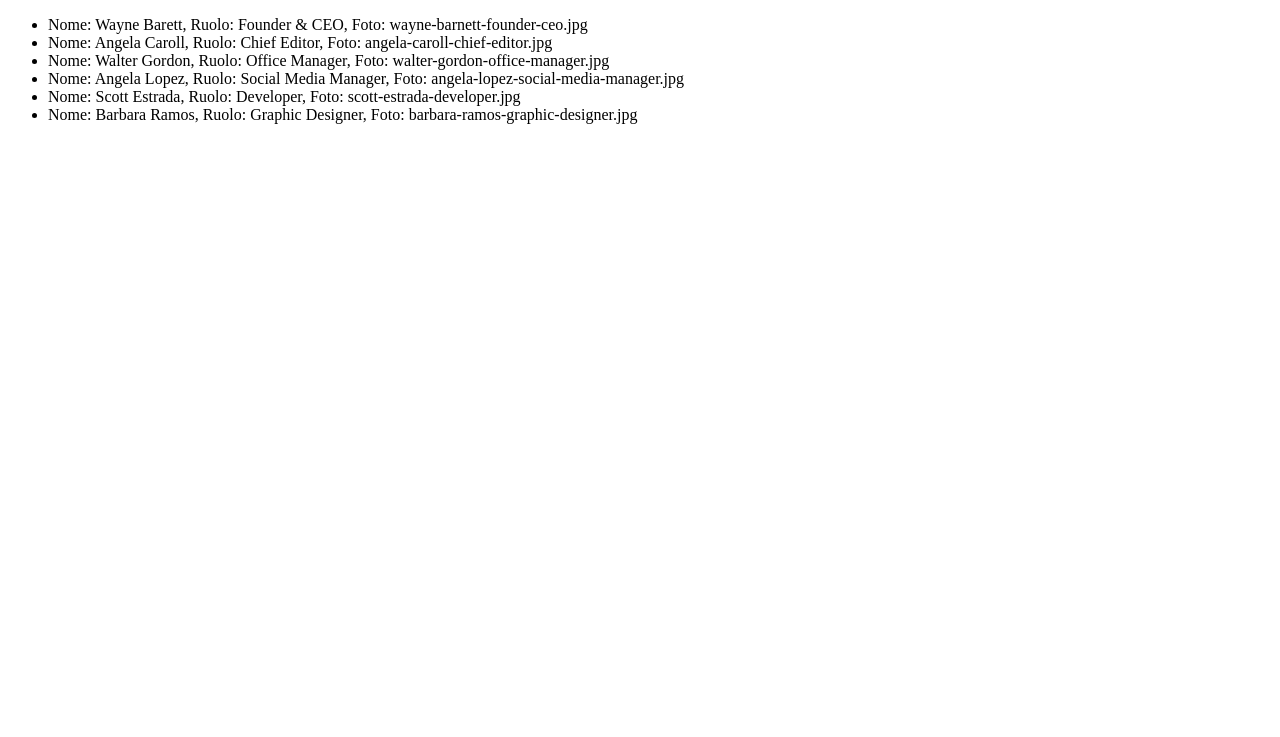
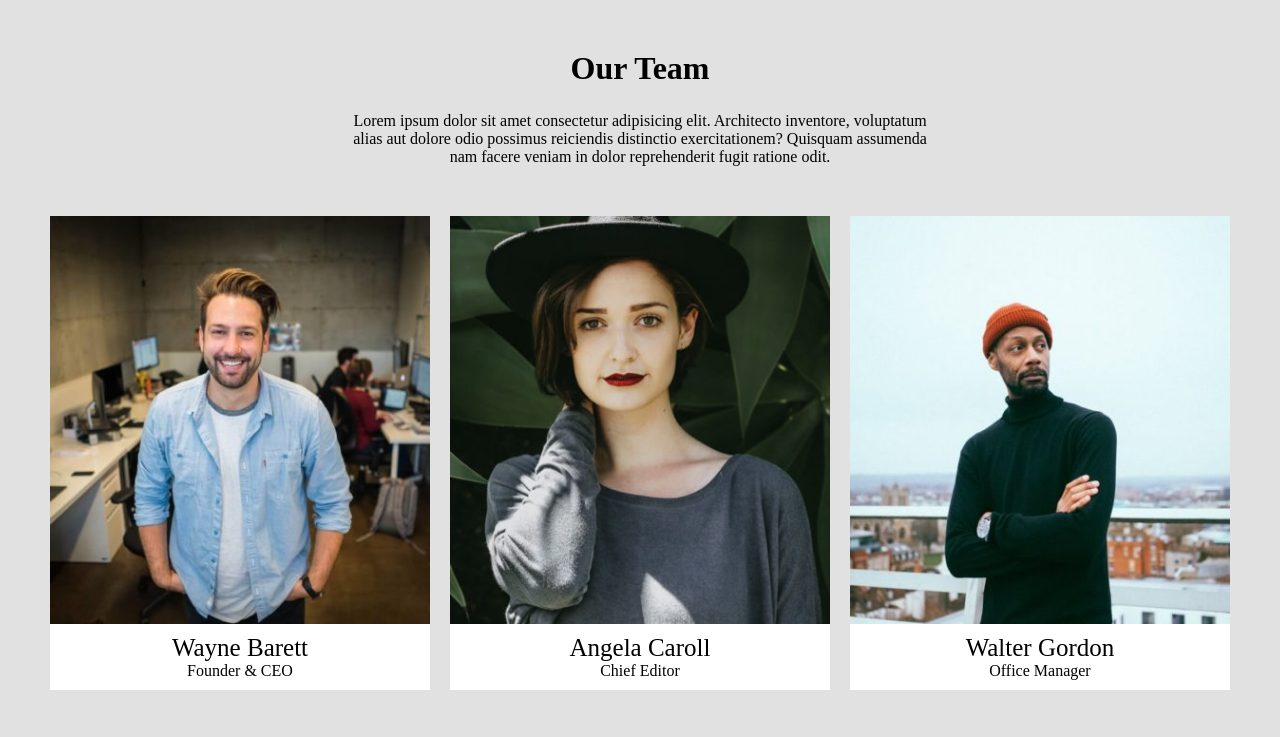
Before and after one commit to LucaZanfrisco/js-our-team, a plain HTML site: page index.html in a window 1280 px wide. Shown: the top 737 px of the page. Drawn offline with Linux system fonts and the light colour scheme.

Commit message:
Creazione della struttura, inserimento dati da js

```diff
--- /dev/null
+++ b/css/style.css
@@ -0,0 +1,53 @@
+/* Reset */
+*{
+    margin: 0;
+    padding: 0;
+    box-sizing: border-box;
+}
+/* ------- */
+body{
+    background-color: #e1e1e1;
+}
+
+/* Main */
+.titolo{
+    width: 37.5rem;
+    margin: 0 auto;
+    text-align: center;
+    padding-top: 3.125rem;
+}
+.titolo h1{
+    margin-bottom: 25px;
+}
+
+.container{
+    width: 75rem;
+    margin: 0 auto;
+    display: flex;
+    flex-wrap: wrap;
+    text-align: center;
+    padding-bottom: 1.25rem;
+}
+
+.card{
+    width: calc(100% / 3 - 20px);
+    margin: 50px 10px 0px;
+    height: 100%;
+    display: flex;
+    flex-direction: column;
+    align-items: center;
+    background-color: white;
+}
+img{
+    display: block;
+    width: 100%;
+    height: 100%;
+}
+.nome{
+    font-size: 1.5625rem;
+    margin-top: .625rem;
+}
+.ruolo{
+    padding-bottom: .625rem;
+}
+/* ------- */
--- a/index.html
+++ b/index.html
@@ -1,16 +1,27 @@
 <!DOCTYPE html>
 <html lang="en">
+
 <head>
     <meta charset="UTF-8">
     <meta http-equiv="X-UA-Compatible" content="IE=edge">
     <meta name="viewport" content="width=device-width, initial-scale=1.0">
     <title>Team Card</title>
+    <link rel="stylesheet" href="css/style.css">
 </head>
+
 <body>
-    <ul class="lista-membri">
+    <!-- Contaienr del titolo e del paragrafo -->
+    <div class="titolo">
+        <h1>Our Team</h1>
+        <p>Lorem ipsum dolor sit amet consectetur adipisicing elit. Architecto inventore, voluptatum alias aut dolore
+            odio possimus reiciendis distinctio exercitationem? Quisquam assumenda nam facere veniam in dolor
+            reprehenderit fugit ratione odit.</p>
+    </div>
+    <!-- Container dove verrano create le card attraverso javascript -->
+    <div class="container">
 
-    </ul>
-
+    </div>
     <script src="js/main.js"></script>
 </body>
+
 </html>
--- a/js/main.js
+++ b/js/main.js
@@ -3,24 +3,42 @@
 // FUNZIONI
 
 // Funzione che stampa in console i dati dell'array di oggetti
-function stampaArray(team){
-    for(let i = 0; i < team.length; i++){
-        const teamMember = team[i];
-        for(let key in teamMember){
-            console.log(`Membro ${i+1}: ${teamMember[key]}`)
-        }
+function stampaArray(team) {
+  for (let i = 0; i < team.length; i++) {
+    const teamMember = team[i];
+    for (let key in teamMember) {
+      console.log(`Membro ${i + 1}: ${teamMember[key]}`);
     }
+  }
 }
 
-function creaLista(listaMembri,team){
-    for(let i = 0; i < team.length; i++){
-        const elementoLista = document.createElement('li');
-        elementoLista.innerText = `Nome: ${team[i].nome}, Ruolo: ${team[i].ruolo}, Foto: ${team[i].foto}`;
-        listaMembri.append(elementoLista);
-    }
+// Funzione che crea la struttua e la salva in un frammento
+function creaStruttura(team) {
+  const frammento = document.createDocumentFragment();
+  for (let i = 0; i < team.length; i++) {
+    const card = document.createElement("div");
+    const boxImage = document.createElement("div");
+    const image = document.createElement("img");
+    const boxInfo = document.createElement("div");
+    const boxName = document.createElement("div");
+    const boxJob = document.createElement("div");
+    card.classList.add("card");
+    boxImage.classList.add("box-image");
+    boxInfo.classList.add("box-info");
+    image.src = `img/${team[i].foto}`;
+    boxName.innerText = team[i].nome;
+    boxJob.innerText = team[i].ruolo;
+    boxName.classList.add("nome");
+    boxJob.classList.add("ruolo");
+    card.append(boxImage);
+    card.append(boxInfo);
+    boxImage.append(image);
+    boxInfo.append(boxName);
+    boxInfo.append(boxJob);
+    frammento.append(card);
+  }
+  return frammento;
 }
-
-
 
 // MAIN
 
@@ -37,30 +55,35 @@ const team = [
     foto: "angela-caroll-chief-editor.jpg",
   },
   {
-    nome: 'Walter Gordon',
-    ruolo: 'Office Manager',
-    foto: 'walter-gordon-office-manager.jpg'
+    nome: "Walter Gordon",
+    ruolo: "Office Manager",
+    foto: "walter-gordon-office-manager.jpg",
   },
   {
-    nome: 'Angela Lopez',
-    ruolo:  'Social Media Manager',
-    foto: 'angela-lopez-social-media-manager.jpg'
+    nome: "Angela Lopez",
+    ruolo: "Social Media Manager",
+    foto: "angela-lopez-social-media-manager.jpg",
   },
   {
-    nome: 'Scott Estrada',
-    ruolo: 'Developer',
-    foto: 'scott-estrada-developer.jpg'
+    nome: "Scott Estrada",
+    ruolo: "Developer",
+    foto: "scott-estrada-developer.jpg",
   },
   {
-    nome: 'Barbara Ramos',
-    ruolo: 'Graphic Designer',
-    foto: 'barbara-ramos-graphic-designer.jpg'
-  }
+    nome: "Barbara Ramos",
+    ruolo: "Graphic Designer",
+    foto: "barbara-ramos-graphic-designer.jpg",
+  },
 ];
 
+// Chiamata alla funzione che stampa l'array di oggetti nella console
 stampaArray(team);
-console.log(Object.keys(team).length);
 
-const listaMembri = document.querySelector('.lista-membri');
+// Chiamata alla funzione che crea il frammento
+const struttura = creaStruttura(team);
 
-creaLista(listaMembri,team);
+// Selezione dell'elemento HTML dove appendere il frammento
+const listaMembri = document.querySelector(".container");
+
+// Inserimento del frammento nell'HTML
+listaMembri.append(struttura);
```
Also changed, not shown: img/angela-caroll-chief-editor.jpg (added), img/angela-lopez-social-media-manager.jpg (added), img/barbara-ramos-graphic-designer.jpg (added), img/scott-estrada-developer.jpg (added), img/walter-gordon-office-manager.jpg (added), img/wayne-barnett-founder-ceo.jpg (added).
